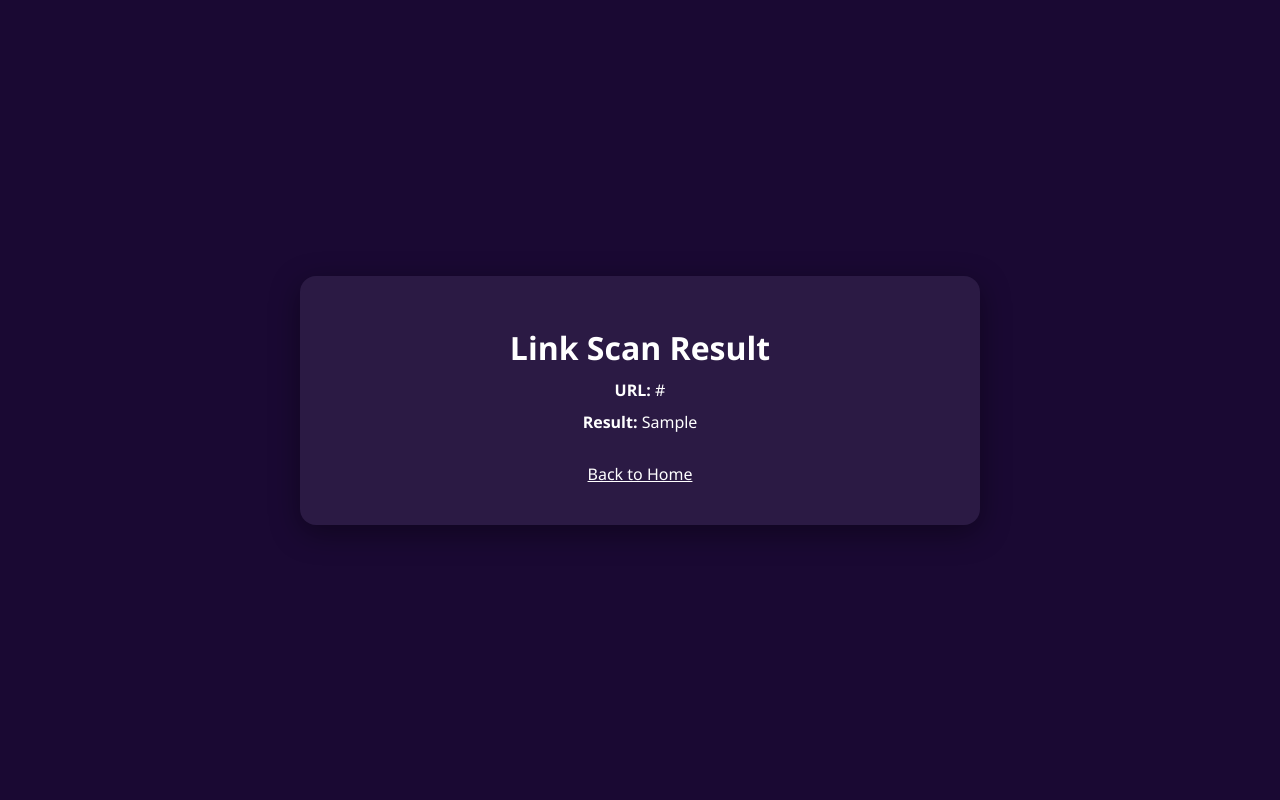
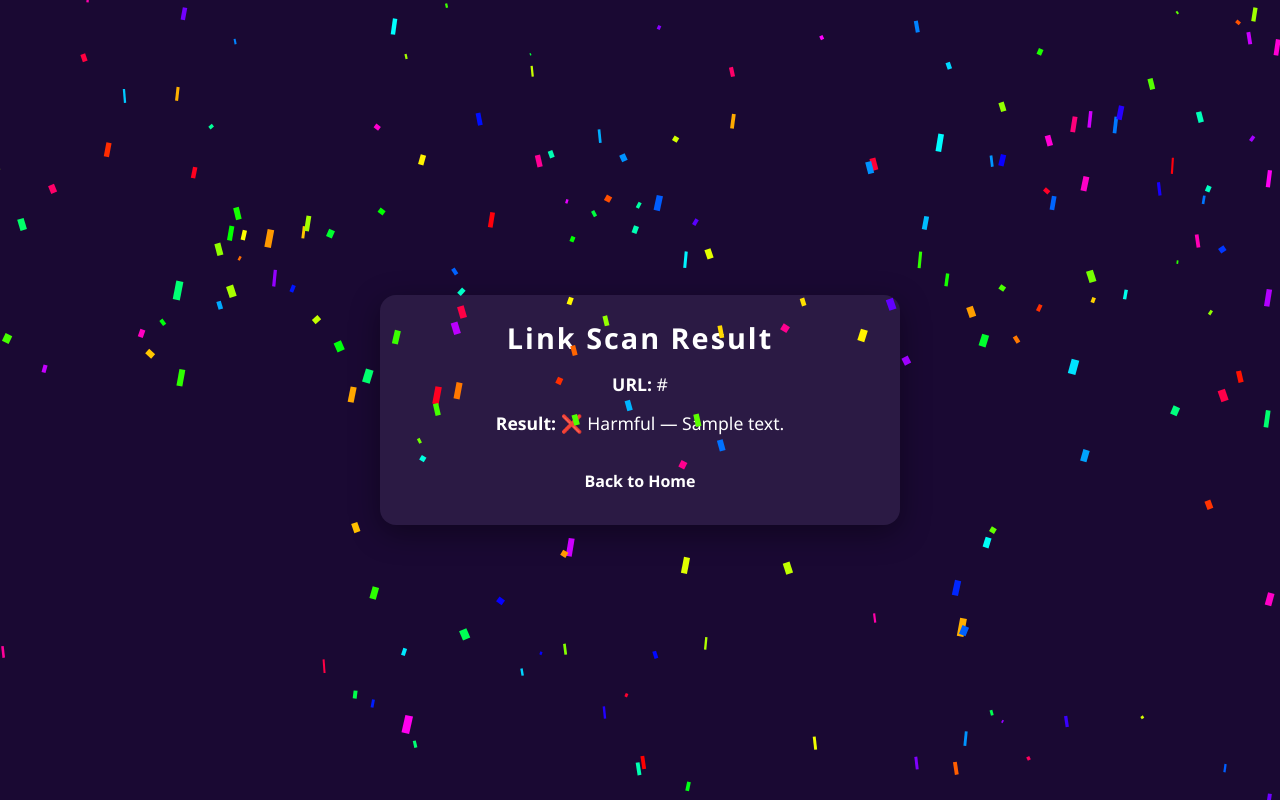
Before and after one commit to EmriNesimi/SeniorProject, a Flask app: template templates/link_result.html in a window 1280 px wide. Run offline with Flask 3, Linux system fonts and the light colour scheme; the template is opened without the code that fills it: most values are stand-ins (such as "Sample title", 1, 10 or a date in 2020).

Commit message:
added some animations and style to the front end

```diff
--- a/app.py
+++ b/app.py
@@ -1,149 +1,126 @@
-import os
-import base64
-import zipfile
+# app.py
 from dotenv import load_dotenv
-
+load_dotenv()
+import os, base64, zipfile
 from flask import Flask, render_template, request
 import PyPDF2
 import google.generativeai as genai
 
-load_dotenv()  # loads GOOGLE_API_KEY from .env
+app = Flask(__name__)
 GOOGLE_API_KEY = os.getenv("GOOGLE_API_KEY")
 if not GOOGLE_API_KEY:
     raise RuntimeError("Please set GOOGLE_API_KEY in your .env")
 genai.configure(api_key=GOOGLE_API_KEY)
 MODEL = genai.GenerativeModel("gemini-1.5-flash")
 
-app = Flask(__name__)
-
-
 def classify_with_gemini(prompt: str) -> str:
     resp = MODEL.generate_content(prompt)
-    return resp.text.strip() if resp else "error"
+    return resp.text.strip() if resp else "Classification failed."
 
+def extract_apk_manifest(fileobj) -> str:
+    fileobj.seek(0)
+    with zipfile.ZipFile(fileobj) as z:
+        for nm in z.namelist():
+            if nm.lower().endswith("androidmanifest.xml"):
+                data = z.read(nm)
+                try:
+                    return data.decode("utf-8", errors="ignore")
+                except:
+                    return base64.b64encode(data).decode()
+    fileobj.seek(0)
+    return base64.b64encode(fileobj.read()).decode()
 
-def classify_url_raw(url: str) -> str:
-    low = url.lower()
-    # Heuristic: Joomla‐style defacement
-    if "option=com_" in low or "tmpl=component" in low:
+def predict_email_scam(text: str) -> str:
+    prompt = f"""
+You are an expert at spotting scam emails/text.
+Analyze the content and classify it as:
+- Real/Legitimate
+- Scam/Fake
+
+Content:
+{text}
+
+Return exactly one line: “Real/Legitimate” or “Scam/Fake” (if scam, add a brief reason).
+"""
+    return classify_with_gemini(prompt)
+
+def classify_url(url: str) -> str:
+    if ".php?option=com_content" in url or ".php?option=com_mailto" in url:
         return "defacement"
+    prompt = f"""
+You are a URL security specialist. Classify this URL into exactly one of:
+benign, phishing, malware, defacement
 
-    prompt = f"""
-You are a URL security specialist. Classify the URL into exactly one of:
-- benign
-- phishing
-- malware
-- defacement
-
-URL:
-{url}
+URL: {url}
 
 Return exactly one lowercase word.
 """
-    return classify_with_gemini(prompt)
-
-
-def humanize_url(label: str) -> str:
-    m = label.lower()
-    return {
-        "benign":    "✅ Safe — this link appears non-malicious.",
-        "phishing":  "⚠️ Harmful — likely a phishing attempt.",
-        "malware":   "❌ Harmful — likely distributes malware.",
-        "defacement":"🚩 Defacement — site appears hacked/defaced."
-    }.get(m, f"❓ Unknown: {label}")
-
-
-def extract_apk_manifest(fobj) -> str:
-    fobj.seek(0)
-    with zipfile.ZipFile(fobj) as z:
-        for name in z.namelist():
-            if name.lower().endswith("androidmanifest.xml"):
-                data = z.read(name)
-                try:
-                    return data.decode("utf-8", errors="ignore")
-                except:
-                    return base64.b64encode(data).decode("utf-8")
-    fobj.seek(0)
-    return base64.b64encode(fobj.read()).decode("utf-8")
-
-
-def classify_file(fstorage) -> str:
-    fn = fstorage.filename.lower()
-    content = ""
-    if fn.endswith(".pdf"):
-        reader = PyPDF2.PdfReader(fstorage)
-        content = "\n".join(p.extract_text() or "" for p in reader.pages).strip()
-    elif fn.endswith(".txt"):
-        content = fstorage.read().decode("utf-8", errors="ignore").strip()
-    elif fn.endswith(".apk"):
-        content = extract_apk_manifest(fstorage)
-    else:
-        return "invalid_type"
-
-    if not content:
-        return "empty"
-
-    prompt = f"""
-You are an expert at spotting scam content in documents.
-Analyze the following text and classify it as either:
-- Real/Legitimate
-- Scam/Fake
-
-Return ONE LINE only: “Real/Legitimate” or “Scam/Fake” (if scam, add brief reason).
-
-Content:
-{content}
-"""
-    return classify_with_gemini(prompt)
-
+    return classify_with_gemini(prompt).lower()
 
 @app.route('/')
 def home():
     return render_template("index.html")
 
-
 @app.route('/predict/url', methods=['POST'])
 def predict_url():
-    raw = request.form.get("url", "").strip()
+    raw = request.form.get('url', '').strip()
     if not raw:
         return render_template("link_result.html",
-                               url=raw,
-                               result_msg="❌ Please enter a URL.",
-                               back_url="/")
-
-    # auto-prepend scheme
-    url = raw if raw.lower().startswith(("http://","https://")) else f"http://{raw}"
-    label = classify_url_raw(url)
-    msg   = humanize_url(label)
+                               input_url="",
+                               result_type="invalid",
+                               detail="No URL provided.",
+                               flag="harmful")
+    url = raw if raw.startswith(("http://", "https://")) else f"http://{raw}"
+    classification = classify_url(url)
+    if classification == "benign":
+        label, detail, flag = "Safe", "Looks like a normal, harmless site.", "safe"
+    elif classification == "phishing":
+        label, detail, flag = "Harmful", "Likely a phishing attempt.", "harmful"
+    elif classification == "malware":
+        label, detail, flag = "Harmful", "Distributes malware.", "harmful"
+    else:
+        label, detail, flag = "Harmful", "Appears defaced or compromised.", "harmful"
     return render_template("link_result.html",
-                           url=raw,
-                           result_msg=msg,
-                           back_url="/")
-
+                           input_url=url,
+                           result_type=label,
+                           detail=detail,
+                           flag=flag)
 
 @app.route('/predict/file', methods=['POST'])
 def predict_file():
-    if 'file' not in request.files:
-        msg = "❌ No file uploaded."
+    f = request.files.get('file')
+    if not f or not f.filename:
+        return render_template("file_result.html",
+                               result_type="Error",
+                               detail="No file selected.",
+                               flag="harmful")
+    ext = f.filename.lower().rsplit('.', 1)[-1]
+    if ext not in ('pdf', 'txt', 'apk'):
+        return render_template("file_result.html",
+                               result_type="Error",
+                               detail="Unsupported type. Use PDF, TXT, or APK.",
+                               flag="harmful")
+    if ext == 'pdf':
+        reader = PyPDF2.PdfReader(f)
+        text = "\n".join(p.extract_text() or "" for p in reader.pages)
+    elif ext == 'txt':
+        text = f.read().decode("utf-8", errors="ignore")
     else:
-        f = request.files['file']
-        if not f.filename:
-            msg = "❌ No file selected."
-        else:
-            verdict = classify_file(f)
-            if verdict == "invalid_type":
-                msg = "❌ Unsupported file type. Use .pdf, .txt or .apk."
-            elif verdict == "empty":
-                msg = "⚠️ Could not extract any content."
-            else:
-                if verdict.lower().startswith("real"):
-                    msg = "✅ SAFE — " + verdict
-                else:
-                    msg = "❌ HARMFUL — " + verdict
+        text = extract_apk_manifest(f)
+    if not text.strip():
+        return render_template("file_result.html",
+                               result_type="Error",
+                               detail="Could not extract any text.",
+                               flag="harmful")
+    verdict = predict_email_scam(text)
+    if verdict.lower().startswith("real"):
+        label, flag = "Safe — content looks legitimate.", "safe"
+    else:
+        label, flag = f"Harmful — {verdict}", "harmful"
     return render_template("file_result.html",
-                           result_msg=msg,
-                           back_url="/")
+                           result_type=label,
+                           detail="",
+                           flag=flag)
 
-
-if __name__ == "__main__":
+if __name__ == '__main__':
     app.run(debug=True)
--- a/static/script.js
+++ b/static/script.js
@@ -0,0 +1,86 @@
+const matrix = document.getElementById('matrix');
+const mCtx   = matrix.getContext('2d');
+
+const confCanvas = document.createElement('canvas');
+confCanvas.id = 'confetti-canvas';
+document.body.appendChild(confCanvas);
+const cCtx = confCanvas.getContext('2d');
+
+function resizeAll(){
+  matrix.width = confCanvas.width = window.innerWidth;
+  matrix.height= confCanvas.height= window.innerHeight;
+}
+window.addEventListener('resize', resizeAll);
+resizeAll();
+
+const fontSize = 16;
+let columns  = Math.floor(matrix.width / fontSize);
+let drops    = Array(columns).fill(0);
+const chars  = 'ABCDEFGHIJKLMNOPQRSTUVWXYZ0123456789@#$%^&*'.split('');
+
+function drawMatrix(){
+  mCtx.fillStyle = 'rgba(0,0,0,0.05)';
+  mCtx.fillRect(0, 0, matrix.width, matrix.height);
+  mCtx.fillStyle = '#f00';
+  mCtx.font = `${fontSize}px monospace`;
+  drops.forEach((y,i)=>{
+    let text = chars[Math.floor(Math.random()*chars.length)];
+    let x = i * fontSize;
+    mCtx.fillText(text, x, y * fontSize);
+    if (y * fontSize > matrix.height || Math.random() > 0.975) drops[i] = 0;
+    else drops[i]++;
+  });
+}
+
+let confettiParticles = [];
+class Confetti {
+  constructor(){
+    this.x     = Math.random()*confCanvas.width;
+    this.y     = -10;
+    this.r     = Math.random()*6 + 2;
+    this.d     = Math.random()*confCanvas.height/2;
+    this.color = `hsl(${Math.random()*360},100%,50%)`;
+    this.tilt  = Math.random()*10-10;
+  }
+  draw(){
+    cCtx.beginPath();
+    cCtx.lineWidth = this.r;
+    cCtx.strokeStyle = this.color;
+    cCtx.moveTo(this.x + this.tilt + this.r/2, this.y);
+    cCtx.lineTo(this.x + this.tilt, this.y + this.tilt + this.r/2);
+    cCtx.stroke();
+  }
+  update(){
+    this.y += (Math.cos(0.01*this.d) + 3 + this.r/2)/2;
+    this.x += Math.sin(0.01*this.d);
+    this.tilt = Math.sin(0.05*this.d) * 15;
+    if (this.y > confCanvas.height) {
+      this.y = -20;
+      this.x = Math.random()*confCanvas.width;
+    }
+  }
+}
+
+function launchConfetti(){
+  confettiParticles = [];
+  for(let i=0;i<200;i++) confettiParticles.push(new Confetti());
+  requestAnimationFrame(confettiLoop);
+}
+function confettiLoop(){
+  cCtx.clearRect(0,0,confCanvas.width, confCanvas.height);
+  confettiParticles.forEach(p=>{ p.draw(); p.update(); });
+  requestAnimationFrame(confettiLoop);
+}
+
+function initEffects(){
+  const card = document.querySelector('.result-card');
+  if (!card) return;
+  if (card.classList.contains('harmful')){
+    document.body.classList.add('hacked');
+    setInterval(drawMatrix, 50);
+  } else {
+    launchConfetti();
+  }
+}
+
+document.addEventListener('DOMContentLoaded', initEffects);
--- a/static/style.css
+++ b/static/style.css
@@ -1,23 +1,25 @@
+* { box-sizing: border-box; margin: 0; padding: 0; }
 body {
-  font-family: 'Segoe UI', sans-serif;
-  background-color: #1a0933;
-  color: white;
-  margin: 0;
-  padding: 0;
   display: flex;
   justify-content: center;
   align-items: center;
   min-height: 100vh;
+  font-family: 'Segoe UI', sans-serif;
+  background: #1a0933;
+  color: #fff;
+  overflow: hidden;
 }
 
 .container {
   background: #2b1a44;
-  padding: 40px;
   border-radius: 16px;
   box-shadow: 0 8px 30px rgba(0,0,0,0.4);
+  padding: 30px 40px;
   width: 90%;
-  max-width: 600px;
+  max-width: 520px;
   text-align: center;
+  position: relative;
+  z-index: 2;
 }
 
 .logo-area {
@@ -25,55 +27,92 @@ body {
   align-items: center;
   justify-content: center;
   gap: 15px;
-  margin-bottom: 30px;
+  margin-bottom: 25px;
 }
-
 .logo-img {
   height: 100px;
+  width: auto;
 }
-
-
-.logo-area h1 {
+h1 {
   font-size: 1.8rem;
-  margin: 0;
+  letter-spacing: 2px;
 }
 
 .section {
   margin-bottom: 30px;
 }
-
 input[type="text"],
 input[type="file"] {
+  width: 100%;
   padding: 10px;
-  width: 100%;
+  margin-bottom: 15px;
+  border: 1px solid #555;
   border-radius: 6px;
-  border: 1px solid #555;
   background: #1a0933;
-  color: white;
-  margin-bottom: 15px;
+  color: #fff;
 }
-
 button {
   padding: 10px 25px;
   border: none;
   border-radius: 6px;
   background-image: linear-gradient(90deg, #ff6a00, #ff0080);
-  color: white;
+  color: #fff;
   font-weight: bold;
   cursor: pointer;
 }
+button:hover { filter: brightness(1.2); }
 
-button:hover {
-  filter: brightness(1.2);
+.result-card {
+  border: 3px solid transparent;
+  margin-top: 20px;
+  padding-top: 20px;
 }
+.result-card.safe { border-color: #32ff98; }
+.result-card.harmful { border-color: #ff3258; }
+
+.result-card p {
+  margin: 15px 0;
+  font-size: 1.1rem;
+}
+
+.safe { color: #32ff98; }
+.harmful { color: #ff3258; }
 
 .back-link {
   display: inline-block;
   margin-top: 20px;
-  color: white;
-  text-decoration: underline;
+  color: #fff !important;
+  text-decoration: none;
+  font-weight: bold;
+}
+.back-link:hover { text-decoration: underline; }
+
+@keyframes glitchAnim {
+  0%  { transform: translate(0) skew(0.5deg); }
+  20% { transform: translate(-2px,2px) skew(1deg); }
+  40% { transform: translate(2px,-1px) skew(0.3deg); }
+  60% { transform: translate(-1px,1px) skew(0.7deg); }
+  80% { transform: translate(1px,-2px) skew(0.4deg); }
+ 100% { transform: translate(0) skew(0.5deg); }
+}
+.glitch {
+  animation: glitchAnim 0.3s infinite;
+  text-shadow: -2px 0 #0f0, 2px 0 #00f;
 }
 
-h1, h2, p {
-  margin: 10px 0;
+#matrix {
+  position: fixed;
+  top: 0; left: 0;
+  width: 100vw; height: 100vh;
+  z-index: 1;
+  display: none;
 }
+body.hacked #matrix { display: block; }
+
+#confetti-canvas {
+  position: fixed;
+  top: 0; left: 0;
+  width: 100vw; height: 100vh;
+  pointer-events: none;
+  z-index: 3;
+}
--- a/templates/link_result.html
+++ b/templates/link_result.html
@@ -6,11 +6,19 @@
   <link rel="stylesheet" href="{{ url_for('static', filename='style.css') }}">
 </head>
 <body>
-  <div class="container">
-    <h1>Link Scan Result</h1>
-    <p><strong>URL:</strong> {{ url }}</p>
-    <p><strong>Result:</strong> {{ result_msg }}</p>
-    <a href="{{ back_url }}" class="back-link">Back to Home</a>
+  <canvas id="matrix"></canvas>
+  <div class="container result-card {{ flag }}">
+    <h1 class="{{ 'glitch' if flag=='harmful' else '' }}">Link Scan Result</h1>
+    <p><strong>URL:</strong> {{ input_url }}</p>
+    <p>
+      <strong>Result:</strong>
+      <span class="{{ flag }}">
+        {% if flag=='safe' %}✅ Safe{% else %}❌ Harmful{% endif %}
+      </span>
+      — {{ detail }}
+    </p>
+    <a href="{{ url_for('home') }}" class="back-link">Back to Home</a>
   </div>
+  <script src="{{ url_for('static', filename='script.js') }}"></script>
 </body>
 </html>
```
Also changed, not shown: templates/file_result.html (+12 -4 lines), templates/index.html (+4 -22 lines).
